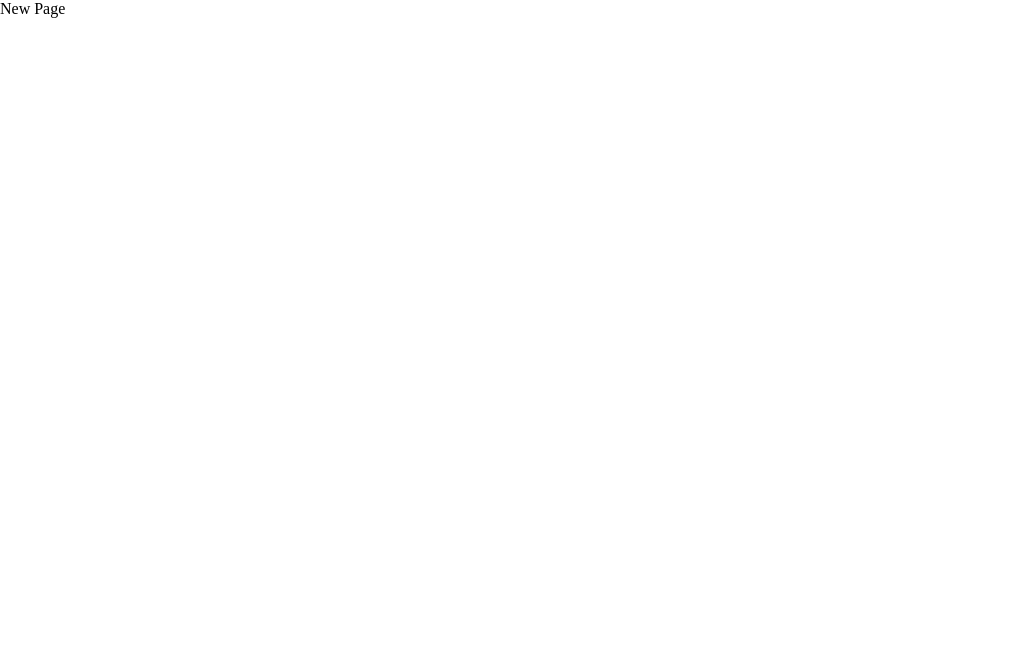
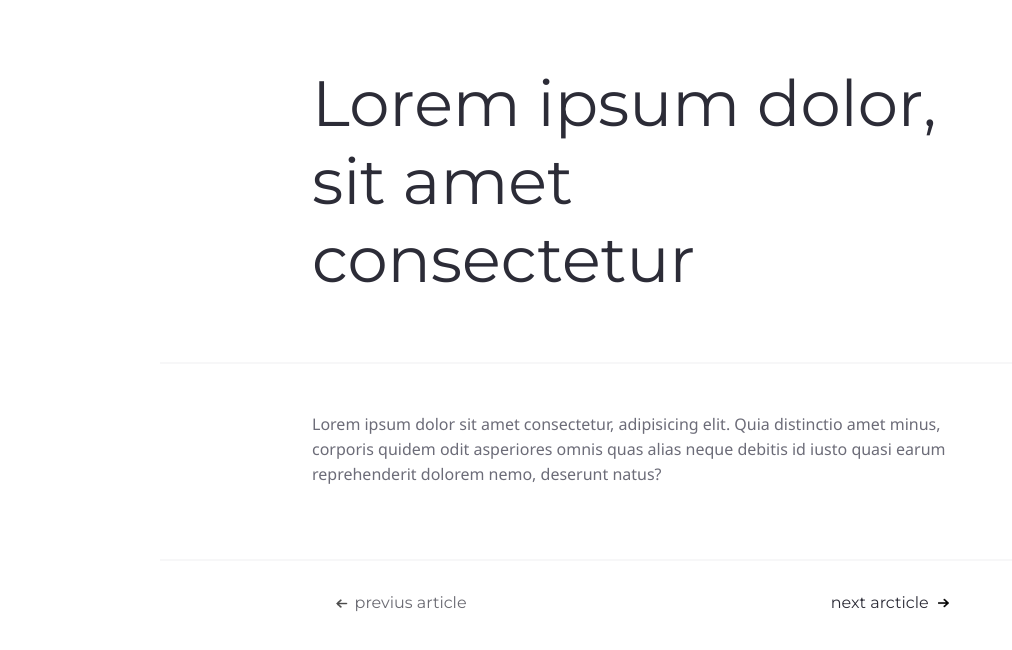
Before and after one commit to Akademac/LibraFirePosts, a plain HTML site: page posts.html in a window 1280 px wide. Shown: the whole page, without its empty margins (0-1012 px from the left). Drawn offline with Linux system fonts and the light colour scheme; no server answers.

Commit message:
second commit

```diff
--- a/main.css
+++ b/main.css
@@ -184,6 +184,93 @@ select {
   animation-iteration-count: 2;
 }
 
+/* Posts Page */
+
+.post__divSP {
+  width: 75%;
+  height: auto;
+  margin: 2rem auto;
+  display: flex;
+  align-items: center;
+  justify-content: center;
+  flex-direction: column;
+}
+
+.post__divSP > h1 {
+  font-size: 4rem;
+  font-family: "Montserrat", sans-serif;
+  font-weight: 400;
+  letter-spacing: 0;
+  color: #2C2C37;
+  padding: 2rem;
+  width: 45rem;
+}
+
+.post__divSP > hr {
+  border: none;
+  border-bottom: 2px solid #F7F7F8;
+  background-color: white;
+  margin: 2rem auto;
+  display: block;
+  text-align: center;
+  width: 100%;
+}
+
+.post__divSP > p {
+  width: 45rem;
+  padding: 2rem;
+  color: #6C6C78;
+  font-size: 1rem;
+}
+
+.post__divSP > hr:last-of-type {
+  margin-top: 2.5rem;
+}
+
+.btns__divSP {
+  width: 100%;
+  display: flex;
+  justify-content: space-between;
+}
+
+.sp__btns {
+  background-color: white;
+  border: none;
+  opacity: .7;
+  transition: 1s all;
+  font-size: 1rem;
+  margin-left: 10.7rem;
+}
+
+.sp__btns:first-of-type {
+  margin-left: 10.7rem;
+}
+
+.sp__btns:last-of-type {
+  margin-right: 10.7rem;
+}
+
+.sp__btns:hover {
+  opacity: 1;
+  cursor: pointer;
+}
+
+.sp__btns > img {
+  width: 0.7rem;
+  height: 0.6rem;
+  margin-left: 0.3rem;
+}
+
+.btns__divSP .sp__btns:first-of-type > img {
+  transform: rotate(180deg);
+  margin-bottom: -.05rem;
+  margin-right: .2rem;
+}
+
+.sp__btnsActive {
+  opacity: 1;
+}
+
 /* Key Frames */
 
 @keyframes shake_input {
--- a/posts.html
+++ b/posts.html
@@ -11,7 +11,23 @@
   <title>LibraFirePosts</title>
 </head>
 <body>
-    New Page
+    <!-- Post Div -->
+    <div class="post__divSP">
+      <h1 class="postPage_title">Lorem ipsum dolor, sit amet consectetur</h1>
+      <hr />
+      <p class="postPage__body">Lorem ipsum dolor sit amet consectetur, adipisicing elit. Quia distinctio amet minus, corporis quidem odit asperiores omnis quas alias neque debitis id iusto quasi earum reprehenderit dolorem nemo, deserunt natus?</p>
+      <hr />
+      <div class="btns__divSP">
+        <button class="sp__btns">
+          <img src="Icons/rigth_arrow.png" alt="Arrow Left">
+          previus article
+        </button>
+        <button class="sp__btns sp__btnsActive">
+          next arcticle
+          <img src="Icons/rigth_arrow.png" alt="Arrow Right">
+        </button>
+      </div>
+    </div>
     <script src="posts.js"></script>
 </body>
 </html>
--- a/posts.js
+++ b/posts.js
@@ -1,4 +1,13 @@
 let x = window.location.hash;
-let y = x.substring(1, 2)
+let y = x.substring(1, 2);
 
-console.log(y);
+fetch(`https://jsonplaceholder.typicode.com/posts/${y}`)
+  .then((response) => {
+    return response.json();
+  })
+  .then((data) => {
+    console.log(data);
+  })
+  .catch((err) => {
+    console.error(err);
+  })
```
